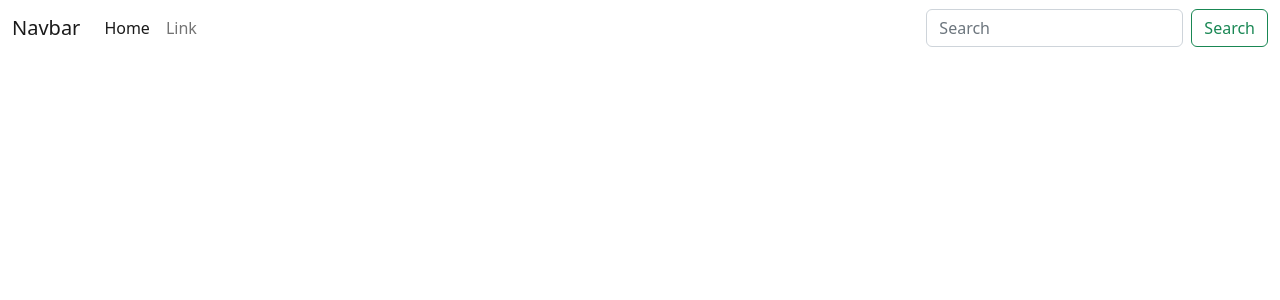
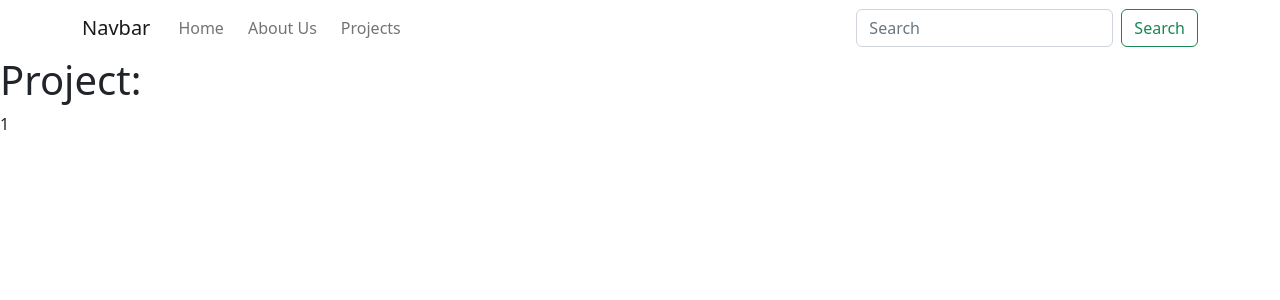
Before and after one commit to AngeloTripodi/vite-boolfolio, a Vue app: page /projects/1 in a window 1280 px wide. Shown: the top 300 px of the page. Built offline with nearby package versions, Linux system fonts and the light colour scheme.

Commit message:
add router-link :to in header

```diff
--- a/src/components/AppHeader.vue
+++ b/src/components/AppHeader.vue
@@ -19,7 +19,7 @@ export default {
 
 <template>
     <nav class="navbar navbar-expand-lg bg-body-tertiary">
-        <div class="container-fluid">
+        <div class="container">
             <a class="navbar-brand" href="#">Navbar</a>
             <button class="navbar-toggler" type="button" data-bs-toggle="collapse" data-bs-target="#navbarSupportedContent"
                 aria-controls="navbarSupportedContent" aria-expanded="false" aria-label="Toggle navigation">
@@ -27,11 +27,17 @@ export default {
             </button>
             <div class="collapse navbar-collapse" id="navbarSupportedContent">
                 <ul class="navbar-nav me-auto mb-2 mb-lg-0">
-                    <li class="nav-item">
-                        <a class="nav-link active" aria-current="page" href="#">Home</a>
+                    <li class="nav-item px-1">
+                        <router-link :to="{ name: 'home' }" class="nav-link"
+                            :class="this.$route.name === 'home' ? 'active' : ''">Home</router-link>
                     </li>
-                    <li class="nav-item">
-                        <a class="nav-link" href="#">Link</a>
+                    <li class="nav-item px-1">
+                        <router-link :to="{ name: 'about-us' }" :class="this.$route.name === 'about-us' ? 'active' : ''"
+                            class="nav-link">About Us</router-link>
+                    </li>
+                    <li class="nav-item px-1">
+                        <router-link :to="{ name: 'projects' }" :class="this.$route.name === 'projects' ? 'active' : ''"
+                            class="nav-link">Projects</router-link>
                     </li>
                 </ul>
                 <form class="d-flex" role="search">
--- a/src/pages/ProjectPage.vue
+++ b/src/pages/ProjectPage.vue
@@ -19,6 +19,7 @@ export default {
 
 <template>
     <h1>Project:</h1>
+    <p>{{ this.$route.params.slug }}</p>
 </template>
 
 
--- a/src/router.js
+++ b/src/router.js
@@ -3,6 +3,7 @@ import { createRouter, createWebHistory } from 'vue-router';
 import HomePage from './pages/HomePage.vue';
 import AboutUs from './pages/AboutUs.vue';
 import ProjectsList from './pages/ProjectsList.vue';
+import ProjectPage from './pages/ProjectPage.vue';
 
 const router = createRouter({
     history: createWebHistory(),
@@ -22,6 +23,11 @@ const router = createRouter({
             name: 'projects',
             component: ProjectsList
         },
+        {
+            path: '/projects/:slug',
+            name: 'project',
+            component: ProjectPage
+        },
     ]
 });
 
--- a/src/styles/general.scss
+++ b/src/styles/general.scss
@@ -1 +1,6 @@
 @use 'bootstrap/scss/bootstrap';
+
+nav a {
+    color: grey;
+    text-decoration: none;
+}
```
